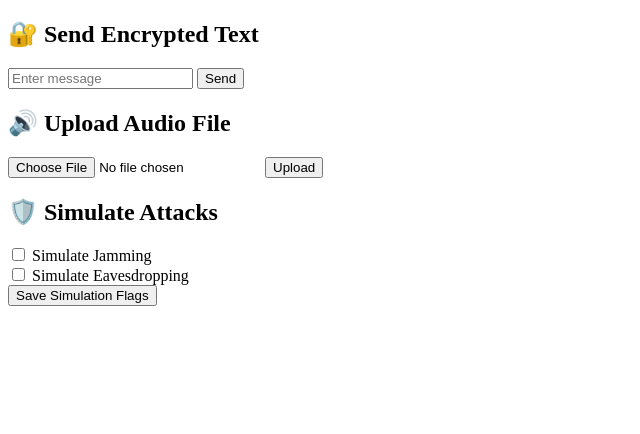
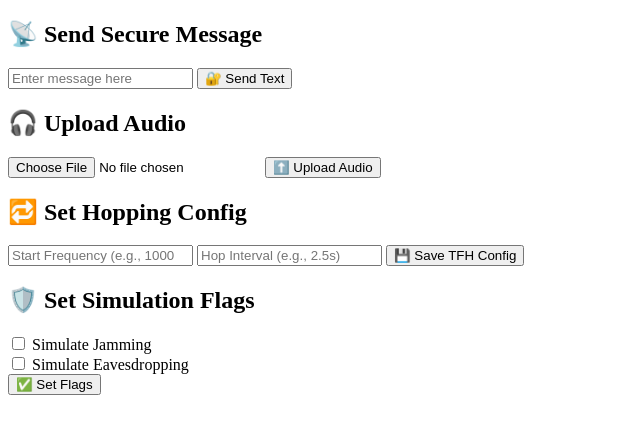
Before and after one commit to Nkdcg/flask_hopping, a Flask app: page / in a window 1280 px wide. Shown: the top 434 px of the page, without its empty margins (0-640 px from the left). Run offline with Flask 3, Linux system fonts and the light colour scheme.

Commit message:
set hopping

```diff
--- a/templates/index.html
+++ b/templates/index.html
@@ -1,47 +1,49 @@
 <!DOCTYPE html>
-<html>
+<html lang="en">
 <head>
-    <title>Secure Text & Audio Sender</title>
+  <meta charset="UTF-8">
+  <title>Wireless Stealth Comm</title>
 </head>
 <body>
-    <h2>🔐 Send Encrypted Text</h2>
+  <h2>📡 Send Secure Message</h2>
   <form action="/send_text" method="post">
-        <input type="text" name="text" required placeholder="Enter message">
-        <button type="submit">Send</button>
+    <input type="text" name="text" placeholder="Enter message here" required>
+    <button type="submit">🔐 Send Text</button>
   </form>
 
-    <h2>🔊 Upload Audio File</h2>
+  <h2>🎧 Upload Audio</h2>
   <form action="/upload_audio" method="post" enctype="multipart/form-data">
     <input type="file" name="audio" accept="audio/*" required>
-        <button type="submit">Upload</button>
+    <button type="submit">⬆️ Upload Audio</button>
   </form>
 
-    <h2>🛡️ Simulate Attacks</h2>
-<form id="simulationForm">
-    <label><input type="checkbox" id="jamming"> Simulate Jamming</label><br>
-    <label><input type="checkbox" id="eavesdropping"> Simulate Eavesdropping</label><br>
-    <button type="submit">Save Simulation Flags</button>
+  <h2>🔁 Set Hopping Config</h2>
+  <form action="/set_hopping_config" method="post">
+    <input type="number" name="start_freq" placeholder="Start Frequency (e.g., 1000)" required>
+    <input type="number" step="0.1" name="hop_interval" placeholder="Hop Interval (e.g., 2.5s)" required>
+    <button type="submit">💾 Save TFH Config</button>
   </form>
 
-<p id="simStatus"></p>
+  <h2>🛡️ Set Simulation Flags</h2>
+  <form id="flagsForm">
+    <label><input type="checkbox" id="jamming"> Simulate Jamming</label><br>
+    <label><input type="checkbox" id="eavesdrop"> Simulate Eavesdropping</label><br>
+    <button type="button" onclick="setFlags()">✅ Set Flags</button>
+  </form>
 
   <script>
-    document.getElementById("simulationForm").onsubmit = async (e) => {
-        e.preventDefault();
-
-        const simulate_jamming = document.getElementById("jamming").checked;
-        const simulate_eavesdropping = document.getElementById("eavesdropping").checked;
-
-        const res = await fetch('/set_simulation_flags', {
-            method: 'POST',
-            headers: { 'Content-Type': 'application/json' },
-            body: JSON.stringify({ simulate_jamming, simulate_eavesdropping })
-        });
-
-        const data = await res.json();
-        document.getElementById("simStatus").textContent = data.status;
-    };
+    function setFlags() {
+      fetch("/set_simulation_flags", {
+        method: "POST",
+        headers: { "Content-Type": "application/json" },
+        body: JSON.stringify({
+          simulate_jamming: document.getElementById("jamming").checked,
+          simulate_eavesdropping: document.getElementById("eavesdrop").checked
+        })
+      })
+      .then(res => res.json())
+      .then(data => alert(data.status));
+    }
   </script>
-
 </body>
 </html>
```
Lines whose indentation alone changed are shown as unchanged.
